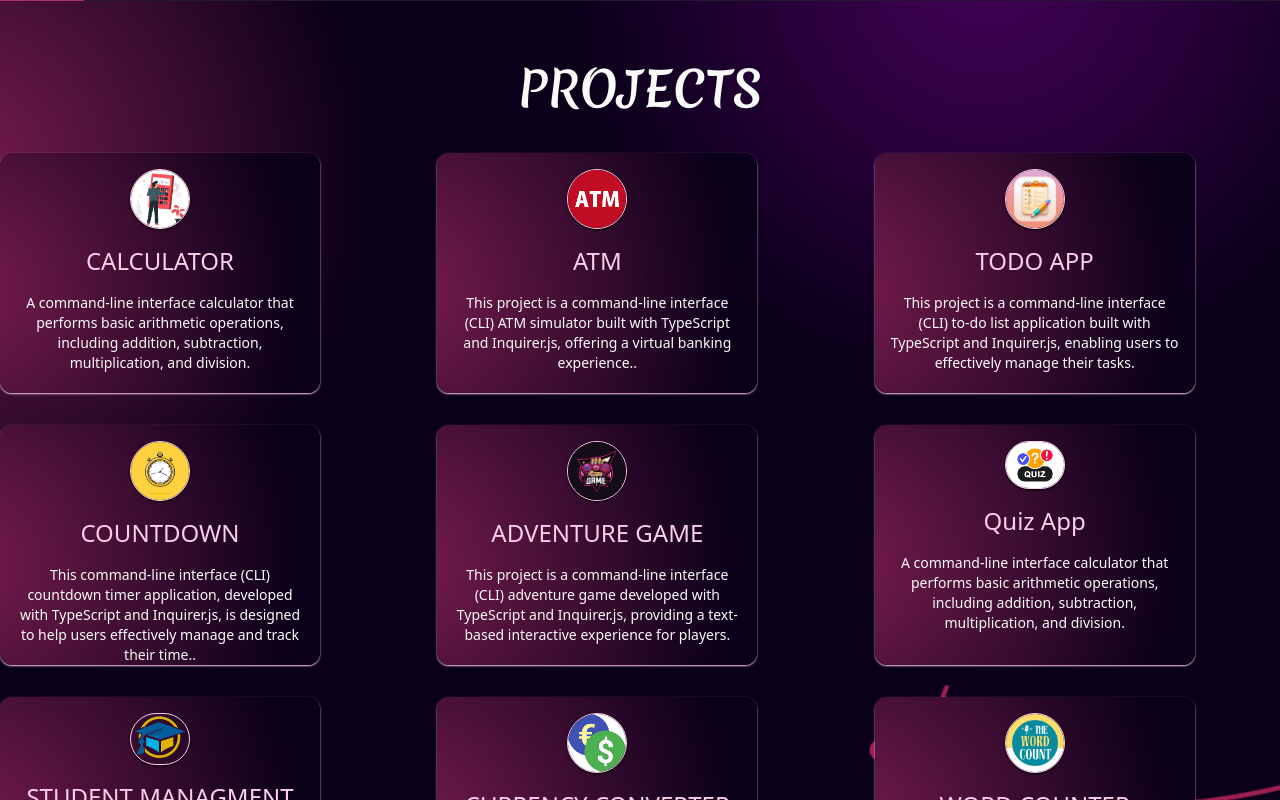
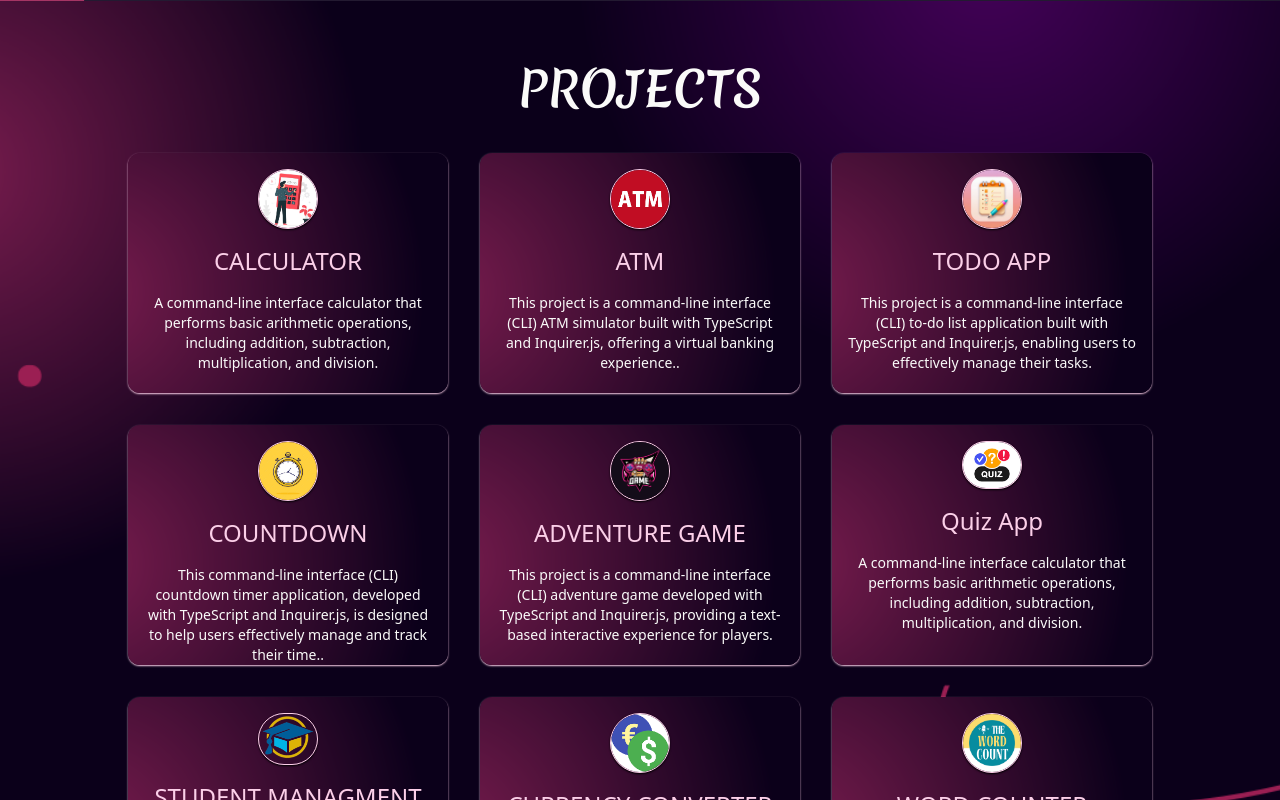
Before and after one commit to eshaawnaeem07/MY_PORTFOLIO, a Next.js app: page / in a window 1280 px wide. Shown: the part 1680-2480 px from the top of the page. Built offline with nearby package versions, Linux system fonts and the light colour scheme; a web font is replaced by a local one.

Commit message:
MY_PORTFOLIO

```diff
--- a/src/app/projects/page.tsx
+++ b/src/app/projects/page.tsx
@@ -17,7 +17,7 @@ const Project = () => {
           </div>
         </div>
 
-        <div className="w-[100%] pt-5 mx-auto grid grid-cols-1 md:grid-cols-2 lg:grid-cols-3 gap-[2rem] pb-12">
+        <div className="w-[80%] pt-5 mx-auto grid grid-cols-1 md:grid-cols-2 lg:grid-cols-3 gap-[2rem] pb-12">
           <div className="h-60 w-80 bg-[url('/images/pink.png')] shadow-sm shadow-pink-200 rounded-xl transform  hover:translate-y-6 transition-all duration-200">
             <div className="flex flex-col gap-y-4 items-center p-4 ">
               {" "}
```
